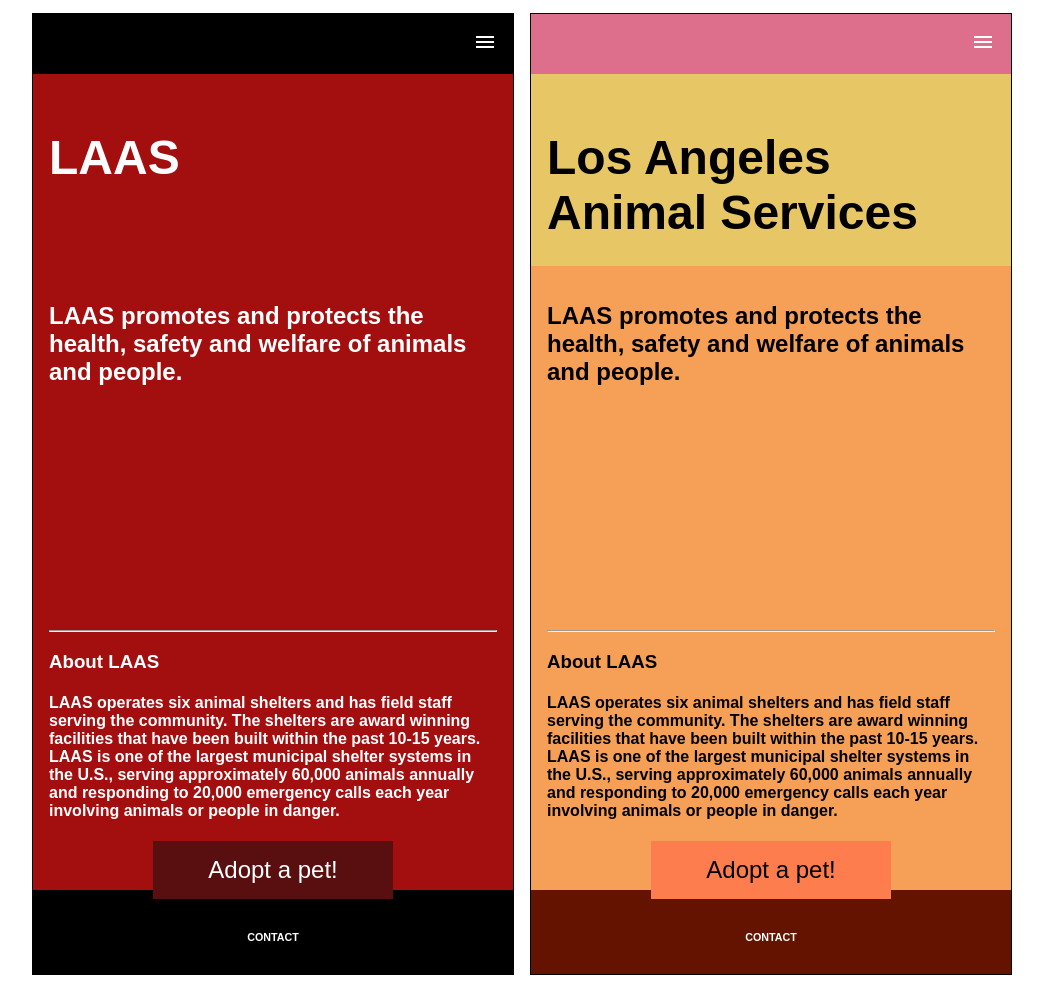
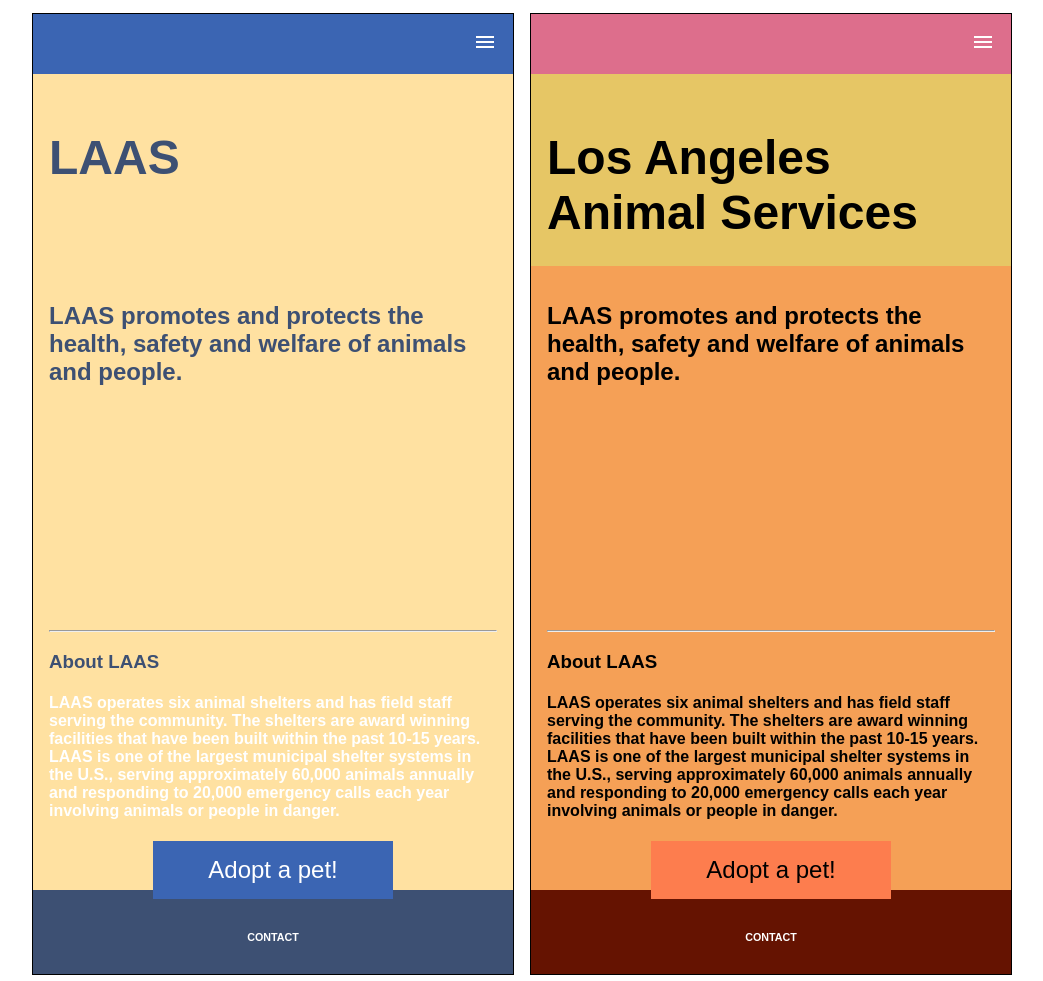
Before and after one commit to ashleyyph/DH150, a plain HTML site: page assignment07/colors-AshleyPhuong.html in a window 1280 px wide. Shown: the part 380-1361 px from the top of the page, without its empty margins (118-1161 px from the left). Drawn offline with Linux system fonts and the light colour scheme.

Commit message:
Update colors-AshleyPhuong.html

```diff
--- a/assignment07/colors-AshleyPhuong.html
+++ b/assignment07/colors-AshleyPhuong.html
@@ -100,27 +100,27 @@
 
     /* the first screen design */
     #nav01 {
-        background-color: black; /* change this for background color */
+        background-color: #3B65B3; /* change this for background color */
         color: white /* change this for text color */
     }
     #header01 {
-        background-color: hsl(0, 83%, 35%); /* change this for background color */
+        background-color: #FFE1A1; /* change this for background color */
     }
 
     #title01 {
-        color: white; /* change this for text color */
+        color: #3D5073; /* change this for text color */
     }
 
     #main01 {
-        background-color: hsl(0, 83%, 35%); /* change this for background color */
+        background-color: #FFE1A1; /* change this for background color */
     }
 
     #subtitle01 {
-        color: white; /* change this for text color */
+        color: #3D5073; /* change this for text color */
     }
 
     #msgtitle01 {
-        color: white; /* change this for text color */
+        color: #3D5073; /* change this for text color */
     }
 
     #msgcontents01 {
@@ -132,12 +132,12 @@
     }
 
     #BTN01 {
-        background-color: #590F0F; /* change this for button color */
+        background-color: #3B65B3; /* change this for button color */
         color: #FFFFFF; /* change this for button label color */
     }
 
     #footer01 {
-        background-color: black; /* change this for background color */
+        background-color: #3D5073; /* change this for background color */
         color: white; /* change this for text color */
     }
 
```
